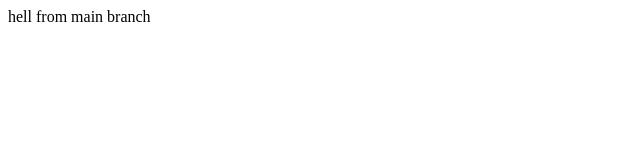
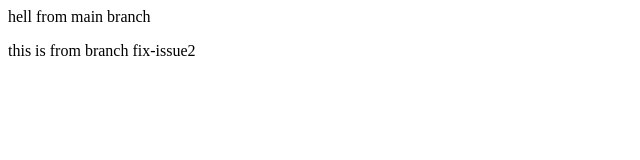
Before and after one commit to egypty3/test1Repo, a plain HTML site: page index.html in a window 1280 px wide. Shown: the whole page, without its empty margins (0-640 px from the left). Drawn offline with Linux system fonts and the light colour scheme.

Commit message:
new paragraph as a fix

```diff
--- a/index.html
+++ b/index.html
@@ -1,5 +1,9 @@
 <html>
 <body>
 hell from main branch
+
+<p>
+this is from branch fix-issue2
+</p>
 </body>
 </html>
```
